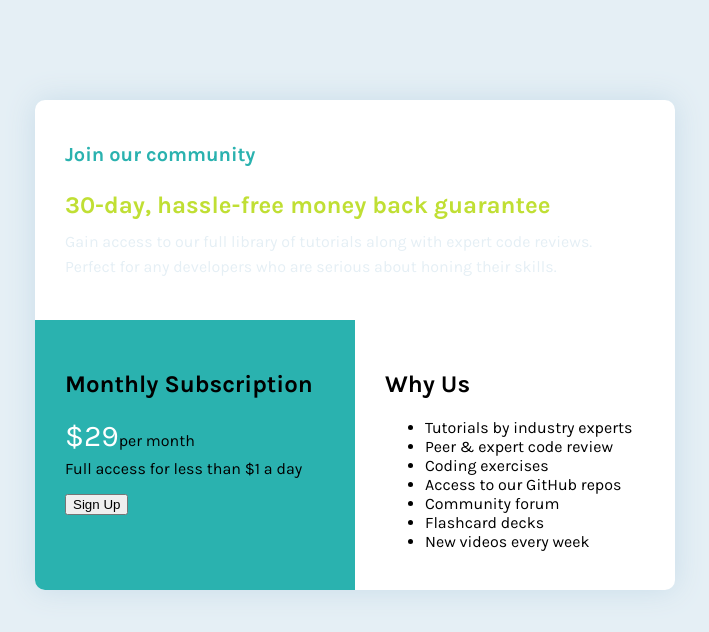
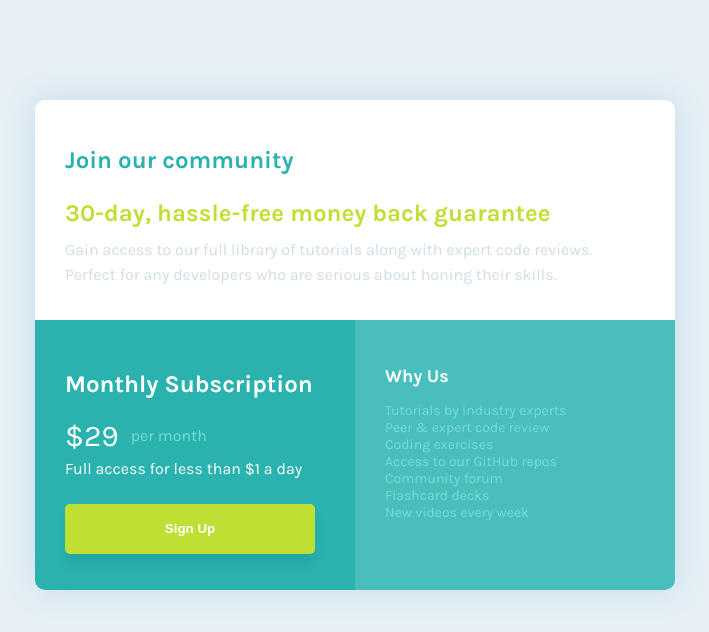
Before and after one commit to Cank256/price-grid-component, a plain HTML site: page index.html in a window 1280 px wide. Shown: the whole page, without its empty margins (285-994 px from the left). Drawn offline with Linux system fonts and the light colour scheme.

Commit message:
Final HTML and CSS

```diff
--- a/style.css
+++ b/style.css
@@ -31,30 +31,79 @@ body {
 
 .md-join h1 {
     color: hsl(179, 62%, 43%);
-    font-size: 20px;
+    font-size: 24px;
+    font-weight: 700;
     margin-bottom: 25px;
 }
 
 .md-join h2 {
     color: hsl(71, 73%, 54%);
     margin-bottom: 10px;
+    font-weight: 700;
 }
 
 .md-join p {
-    color: hsl(204, 43%, 93%);
+    color: hsl(205, 31%, 86%);
     line-height: 25px;
     margin: 0;
 }
 
 .md-sub {
-    background: hsl(179, 62%, 43%);
+    background: #2ab2af;
+    color: #fff;
 }
 
-.md-sub > p {
+.md-sub p {
     margin-top: 5px;
 }
 
 .price {
     font-size: 30px;
+}
+
+.rate {
+    color:#79dbd7;
+    margin-left: 10px;
+    position: absolute;
+    margin: 8px 12px;
+}
+
+.md-btn {
+    background: hsl(71, 73%, 54%);
     color: #fff;
+    width: 250px;
+    height: 50px;
+    border: none;
+    border-radius: 5px;
+    margin-top: 10px;
+    box-shadow: 0 10px 10px 0 #27a5a3;
+    font-weight: 700;
 }
+
+.about-us {
+    background: #48bfbd;
+    color: white;
+}
+
+.about-us h2 {
+    font-size: 18px;
+}
+
+.about-us ul {
+    list-style: none;
+    padding-left: 0;
+    color: #79dbd7;
+    font-size: 14px;
+}
+
+@media only screen and (max-width: 600px) {
+
+	.container {
+		max-width: 320px;
+		margin: auto;
+		margin-top: 20px;
+		display: flex;
+		flex-direction: column;
+	}
+
+}
```
